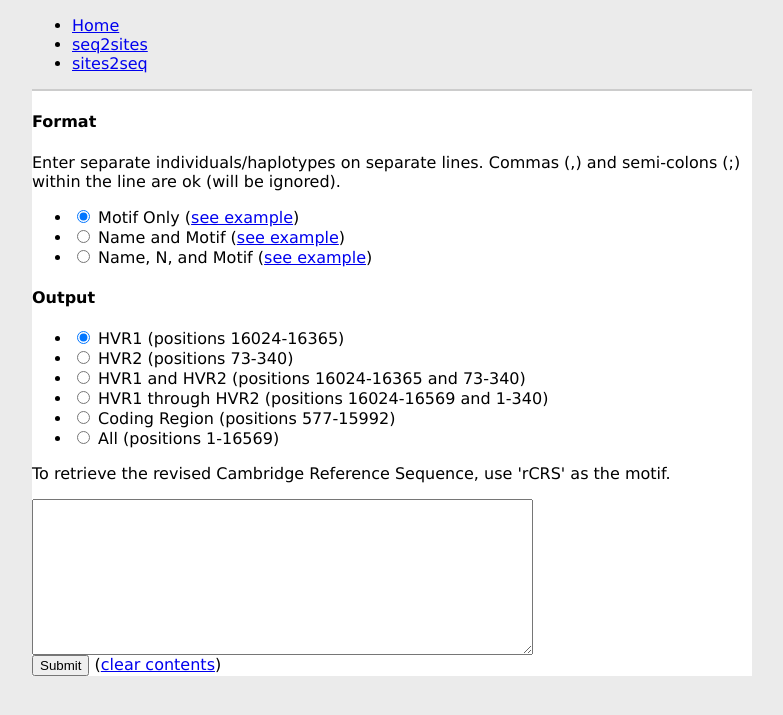
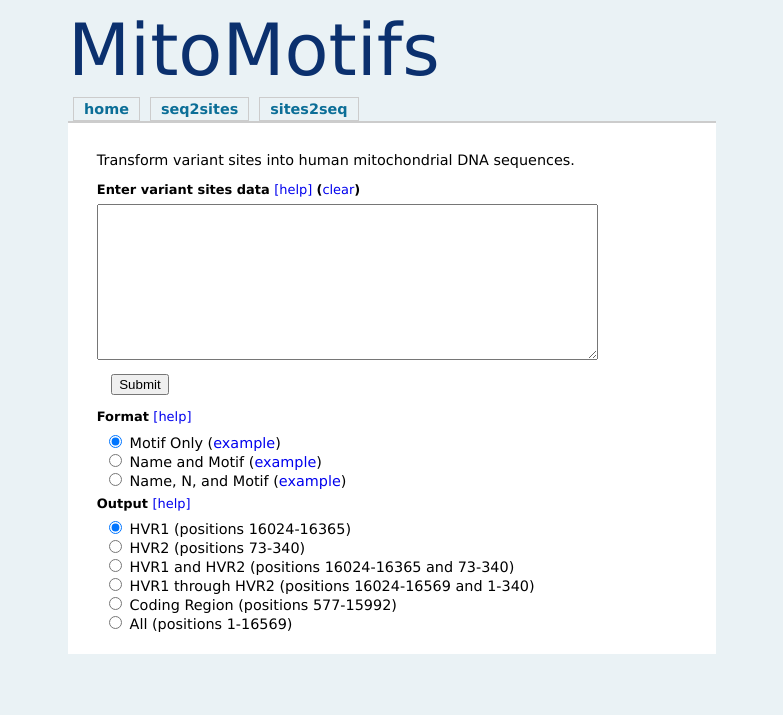
Before and after one commit to ryanraaum/mitomotifsapp, a Python web app: template templates/sites2seq_main.html in a window 1280 px wide. Shown: the top 715 px of the page, without its empty margins (248-1031 px from the left). Run offline with Jinja, Linux system fonts and the light colour scheme; the template is opened without the code that fills it, so the values that code supplies are empty.

Commit message:
styling and some content

```diff
--- a/static/stylesheets/main.css
+++ b/static/stylesheets/main.css
@@ -1,34 +1,71 @@
 body {
   font-family: Verdana, Helvetica, sans-serif;
-  background-color: #ebebeb;
+  font-size: 0.9em;
+  background-color: #EAF2F5;
 }
 
 #container {
   margin: 0px auto;
   max-width: 45em;
   min-width: 35em;
-	background: #fff;
+  background: #EAF2F5;
+}
+
+#header h1 {
+  margin: 0;
+  padding: 0;
+  font-weight: normal;
+  font-size: 5em;
+  color: #0b306e;
 }
 
 div#navigation {
-	background-color: #ebebeb;
-	margin: 0px;
+  background-color: #EAF2F5;
+  margin: 0;
+  padding: 0;
   border-bottom: 2px solid #ccc;
+  min-height: 2em;
+}
+
+div#navigation ul {
+  margin: 0;
+  padding: 0;
+}
+
+div#navigation li {
+  text-align: left;
+  float: left;
+  list-style: none;
+  padding: 3px 10px;
+  margin: 5px;
+  border: 1px solid #ccc;
 }
 
 div#content {
   margin: 0px;
+  padding: 1em 2em;
+  background: #fff;
 }
 
 .hidden {
   display: none;
 }
 
-.queryform {
-	margin: 1em;
+.optionlist {
+    margin: 0.5em 0;
+    padding-left: 0.5em;
 }
 
-.queryform label {
+.optionlist li {
+  list-style: none;
+}
+
+.optiontitle {
+  font-size: 0.90em;
+  font-weight: bold;
+}
+
+.querybox label {
   font-size: 0.90em;
   font-weight: bold;
 }
@@ -38,11 +75,14 @@ div#content {
 }
 
 .submitbox {
-	margin: 1em;
+  padding: 1em;
+}
+
+.optionsbox {
 }
 
 .helpbox {
-	font-size: 0.75em;
+  font-size: 0.85em;
   margin: 0.5em;
   border: 1px dotted #ccc;
   padding: 0.5em;
@@ -53,11 +93,14 @@ a.clearlink {
   text-decoration: none;
 }
 
-.helplink {
-	font-weight: normal;
+.navlink a:visited {
+  font-weight: bold;
+  text-decoration: none;
+  color: #0B6E97;
 }
 
-a.helplink {
-	font-weight: normal;
+.navlink a:link {
+  font-weight: bold;
   text-decoration: none;
+  color: #0B6E97;
 }
--- a/templates/base.html
+++ b/templates/base.html
@@ -11,14 +11,15 @@
 
   <div id="container">
     <div id="header">
+    <h1>MitoMotifs</h1>
     </div>
 
     <div id="navigation">
       {% block navigation %}
       <ul>
-        <li><a href="/">Home</a></li>
-        <li><a href="/seq2sites/">seq2sites</a></li>
-        <li><a href="/sites2seq/">sites2seq</a></li>
+        <li><span class="navlink"><a href="/">home</a></span></li>
+        <li><span class="navlink"><a href="/seq2sites/">seq2sites</a></span></li>
+        <li><span class="navlink"><a href="/sites2seq/">sites2seq</a></span></li>
       </ul>
       {% endblock %}
     </div>
--- a/templates/sites2seq_main.html
+++ b/templates/sites2seq_main.html
@@ -4,71 +4,138 @@
 
 {% block javascript %}
 <script language="JavaScript">
+function clear_content() {
+  document.mitoform.content.value='';
+  document.mitoform.content.focus();
+}
+function toggleLayer( whichLayer )
+{
+  var elem, vis;
+  if( document.getElementById ) // this is the way the standards work
+    elem = document.getElementById( whichLayer );
+  else if( document.all ) // this is the way old msie versions work
+      elem = document.all[whichLayer];
+  else if( document.layers ) // this is the way nn4 works
+    elem = document.layers[whichLayer];
+  vis = elem.style;
+  // if the style.display value is blank we try to figure it out here
+  if(vis.display==''&&elem.offsetWidth!=undefined&&elem.offsetHeight!=undefined)
+    vis.display = (elem.offsetWidth!=0&&elem.offsetHeight!=0)?'block':'none';
+  vis.display = (vis.display==''||vis.display=='block')?'none':'block';
+}
+
+// setCheckedValue is from http://www.somacon.com/p143.php
+// written by Shailesh N. Humbad and placed into the public domain
+//
+// set the radio button with the given value as being checked
+// do nothing if there are no radio buttons
+// if the given value does not exist, all the radio buttons
+// are reset to unchecked
+function setCheckedValue(radioObj, newValue) {
+	if(!radioObj)
+		return;
+	var radioLength = radioObj.length;
+	if(radioLength == undefined) {
+		radioObj.checked = (radioObj.value == newValue.toString());
+		return;
+	}
+	for(var i = 0; i < radioLength; i++) {
+		radioObj[i].checked = false;
+		if(radioObj[i].value == newValue.toString()) {
+			radioObj[i].checked = true;
+		}
+	}
+}
+
 function motif_only() {
   document.mitoform.content.value='16129A 16223T\n16129A,16223T\n16129A;16223T';
+  setCheckedValue(document.mitoform.elements['format'], 'motif_only');
 }
 function name_and_motif() {
   document.mitoform.content.value='Ind1 16129A 16223T\nInd2,16129A,16223T\nInd3;16129A;16223T';
+  setCheckedValue(document.mitoform.elements['format'], 'name_and_motif');
 }
 function name_n_and_motif() {
   document.mitoform.content.value='Ind1 1 16129A 16223T\nInd2,2,16129A,16223T\nInd3;3;16129A;16223T';
-}
-function clear_content() {
-  document.mitoform.content.value='';
+  setCheckedValue(document.mitoform.elements['format'], 'name_n_and_motif');
 }
 </script>
 {% endblock %}
 
 {% block content %}
-<form name="mitoform" action="results" method="post">
-  <div>
-    <h4>Format</h4>
-    <p>Enter separate individuals/haplotypes on separate lines.
+<p>Transform variant sites into human mitochondrial DNA sequences.</p>
+<form name="mitoform" class="queryform" action="results" method="post">
+  <div class="querybox">
+    <label for="content">Enter variant sites data
+	<a class="clearlink hiding" title="help" href="javascript:void(0);"
+       onclick="javascript:toggleLayer('hq');"><span>[help]</span>
+	</a>
+    (<a class="clearlink" title="clear" href="javascript:void();"
+        onclick="javascript:clear_content();">clear</a>)
+    </label>
+	<div class="helpbox hidden" id="hq">
+    To retrieve the revised Cambridge Reference Sequence,
+    use 'rCRS' as the motif.
+    </div>
+    <textarea name="content" rows="10" cols="60"></textarea>
+  </div>
+
+  <div class="submitbox">
+    <input type="submit" value="Submit" default="true">
+  </div>
+
+  <div class="optionsbox">
+    <span class="optiontitle">Format
+	<a class="clearlink hiding" title="help" href="javascript:void(0);"
+       onclick="javascript:toggleLayer('fq');"><span>[help]</span>
+	</a>
+    </span>
+	<div class="helpbox hidden" id="fq">
+    Enter separate individuals/haplotypes on separate lines.
     Commas (,) and semi-colons (;) within the line are ok (will be
-    ignored).</p>
-    <ul>
-      <li><input type="radio" name="format" value="motif_only"   checked >
-        Motif Only
-        (<a href="javascript:void(0);" onClick="javascript:motif_only()"
-        >see example</a>)
+    ignored).
+    </div>
+    <ul class="optionlist">
+      <li><input id="mo" type="radio" name="format" value="motif_only"   checked >
+        <label for="mo">Motif Only</label>
+        (<a class="clearlink" href="javascript:void(0);"
+            onClick="javascript:motif_only()">example</a>)
       </li>
-      <li><input type="radio" name="format" value="name_and_motif"     >
-        Name and Motif
-        (<a href="javascript:void(0);" onClick="javascript:name_and_motif()"
-        >see example</a>)
+      <li><input id="nm" type="radio" name="format" value="name_and_motif"     >
+        <label for="nm">Name and Motif</label>
+        (<a class="clearlink" href="javascript:void(0);"
+            onClick="javascript:name_and_motif()">example</a>)
       </li>
-      <li><input type="radio" name="format" value="name_n_and_motif"     >
-        Name, N, and Motif
-        (<a href="javascript:void(0);" onClick="javascript:name_n_and_motif()"
-        >see example</a>)
+      <li><input id="nnm" type="radio" name="format" value="name_n_and_motif"     >
+        <label for="nnm">Name, N, and Motif</label>
+        (<a class="clearlink" href="javascript:void(0);"
+            onClick="javascript:name_n_and_motif()">example</a>)
       </li>
     </ul>
-  </div>
-  <div>
-    <h4>Output</h4>
-    <ul>
-      <li><input type="radio" name="output" value="hvr1"   checked >
-        HVR1 (positions 16024-16365)</li>
-      <li><input type="radio" name="output" value="hvr2"       >
-        HVR2 (positions 73-340)</li>
-      <li><input type="radio" name="output" value="hvr1and2"     >
-        HVR1 and HVR2 (positions 16024-16365 and 73-340)</li>
-      <li><input type="radio" name="output" value="hvr1to2"      >
-        HVR1 through HVR2 (positions 16024-16569 and 1-340)</li>
-      <li><input type="radio" name="output" value="coding"       >
-        Coding Region (positions 577-15992)</li>
-      <li><input type="radio" name="output" value="all"        >
-        All (positions 1-16569)</li>
+    <span class="optiontitle">Output
+	<a class="clearlink hiding" title="help" href="javascript:void(0);"
+       onclick="javascript:toggleLayer('oq');"><span>[help]</span>
+	</a>
+    </span>
+	<div class="helpbox hidden" id="oq">
+    What portion of the human mitochondrial genome should be returned.
+    </div>
+    <ul class="optionlist">
+      <li><input id="hvr1" type="radio" name="output" value="hvr1"   checked >
+        <label for="hvr1">HVR1 (positions 16024-16365)</label></li>
+      <li><input id="hvr2" type="radio" name="output" value="hvr2"           >
+        <label for="hvr2">HVR2 (positions 73-340)</label></li>
+      <li><input id="hvr1and2" type="radio" name="output" value="hvr1and2"       >
+        <label for="hvr1and2">HVR1 and HVR2 (positions 16024-16365 and 73-340)</label></li>
+      <li><input id="hvr1to2" type="radio" name="output" value="hvr1to2"        >
+        <label for="hvr1to2">HVR1 through HVR2 (positions 16024-16569 and 1-340)</label></li>
+      <li><input id="coding" type="radio" name="output" value="coding"         >
+        <label for="coding">Coding Region (positions 577-15992)</label></li>
+      <li><input id="all" type="radio" name="output" value="all"            >
+        <label for="all">All (positions 1-16569)</label></li>
     </ul>
   </div>
-  <p>To retrieve the revised Cambridge Reference Sequence,
-  use 'rCRS' as the motif.</p>
-  <div><textarea name="content" rows="10" cols="60"></textarea></div>
-  <div>
-    <input type="submit" value="Submit" default="true">
-    (<a href="javascript:void(0);" onClick="javascript:clear_content()"
-      >clear contents</a>)
-  </div>
+
 </form>
 
 {% endblock %}
```
Also changed, not shown: templates/index.html (+39 -0 lines), templates/seq2sites_main.html (+12 -15 lines). Lines whose indentation alone changed are shown as unchanged.
